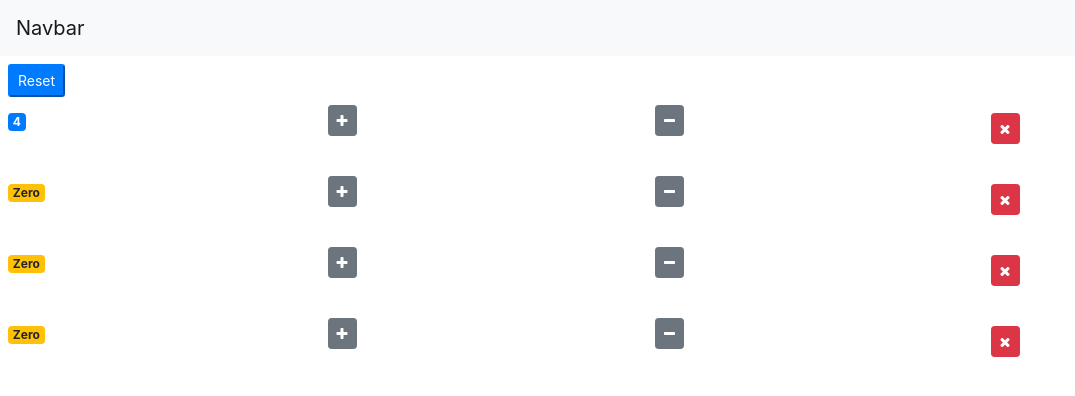
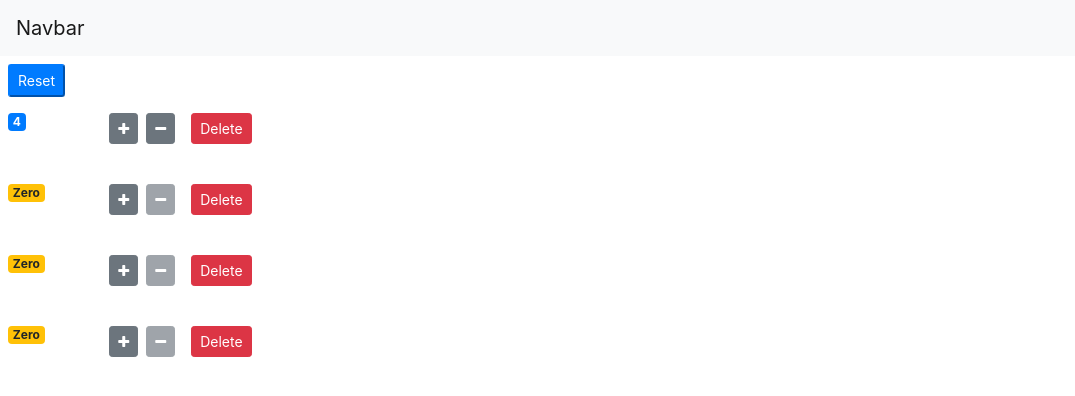
Before and after one commit to nellybutera/react-practice, a React (Create React App) app: page / in a window 1280 px wide. Shown: the top 396 px of the page, without its empty margins (0-1075 px from the left). Built offline with nearby package versions, Linux system fonts and the light colour scheme.

Commit message:
correct solution

```diff
--- a/src/App.js
+++ b/src/App.js
@@ -33,9 +33,7 @@
     const counters = [...this.state.counters]
     const index = counters.indexOf(counter)
     counters[index] = {...counter}
-    if(counters[index].value > 0) {
-      counters[index].value--;
-    }
+    counters[index].value--;
     this.setState({ counters })
   }
 
--- a/src/components/counter.jsx
+++ b/src/components/counter.jsx
@@ -21,35 +21,32 @@
       <React.Fragment>
         <br />
         <div className="row">
-          <div className="col-sm">
+          <div className="col-1">
             <span className={this.getBadgeClasses()}>
               {" "}
               {this.formatCount()}{" "}
             </span>
           </div>
-          <div className="col-sm">
+          <div className="col">
             <button
               onClick={() => this.props.onIncrement(this.props.counter)}
               className="btn btn-secondary btn-sm"
             >
               <i class="fa fa-plus"></i>
             </button>
-          </div>
-          <div className="col-sm">
             <button
               onClick={() => this.props.onDecrement(this.props.counter)}
-              {...this.getDisabledState()}
-              className="btn btn-secondary btn-sm"
+              className="btn btn-secondary btn-sm m-2"
+              disabled={this.props.counter.value === 0 ? "disabled" : ""}
             >
               <i class="fa fa-minus"></i>
             </button>
-          </div>
-          <div className="col-sm">
             <button
               onClick={() => this.props.onDelete(this.props.counter.id)}
               className="btn btn-danger btn-sm m-2"
             >
-              <i className="fa fa-close"></i>
+              Delete
+              {/* <i className="fa fa-close"></i> */}
             </button>
           </div>
         </div>
@@ -60,11 +57,6 @@
   getBadgeClasses() {
     let classes = "badge m-2 badge-";
     classes += this.props.counter.value === 0 ? "warning" : "primary";
-    return classes;
-  }
-  getDisabledState() {
-    let classes = "";
-    classes += this.props.counter.value === 0 ? "disabled" : " ";
     return classes;
   }
 
```
